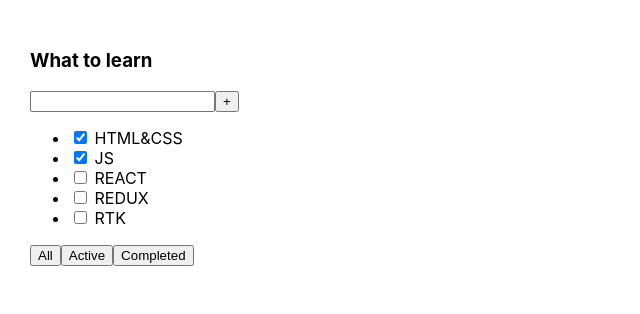
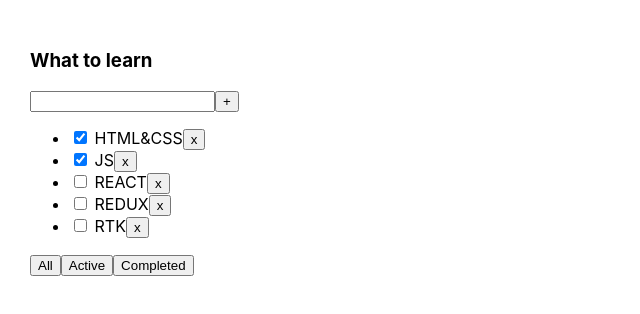
Before and after one commit to igor-minaev/todolist, a React (Vite) app: page / in a window 1280 px wide. Shown: the top 314 px of the page, without its empty margins (0-640 px from the left). Built offline with nearby package versions, Linux system fonts and the light colour scheme.

Commit message:
completed todolist lesson 2

```diff
--- a/src/App.tsx
+++ b/src/App.tsx
@@ -1,6 +1,10 @@
 import './App.css'
-import {TaskType, Todolist} from "./Todolist.tsx";
+import {Todolist} from "./Todolist.tsx";
 import {useState} from "react";
+import {getFilteredTasks} from "./utils.ts";
+import {FilterValuesType, TaskType} from "./types.ts";
+
+
 
 function App() {
     // data
@@ -14,10 +18,32 @@
         {id: 11, title: "RTK", isDone: false},
     ])
 
+    const [filter, setFilter] = useState<FilterValuesType>("all")
+
+    const deleteTask = (taskId: TaskType["id"]) => {
+        const nextState: TaskType[] = tasks.filter(t => t.id !== taskId)
+        setTasks(nextState)
+    }
+
+    const changeTodolistFilter = (filter: FilterValuesType) => {
+        setFilter(filter)
+    }
+
+    // const getFilteredTasks = () => {
+    //     let filteredTasks = tasks
+    //     if (filter === "active") {
+    //         filteredTasks = tasks.filter(t => !t.isDone)
+    //     }
+    //     if (filter === "completed") {
+    //         filteredTasks = tasks.filter(t => t.isDone)
+    //     }
+    //     return filteredTasks
+    // }
+
 
     return (
         <div className="app">
-            <Todolist title={todolistTitle} tasks={tasks}/>
+            <Todolist title={todolistTitle} tasks={getFilteredTasks(tasks, filter)} deleteTask={deleteTask} changeTodolistFilter={changeTodolistFilter}/>
         </div>
     )
 }
--- a/src/Button.tsx
+++ b/src/Button.tsx
@@ -2,10 +2,11 @@
 
 type ButtonType = {
     title: string
+    onClick?: () => void
 }
 
-export function Button({title}: ButtonType): JSX.Element {
+export function Button({title, onClick}: ButtonType): JSX.Element {
     return (
-        <button>{title}</button>
+        <button onClick={onClick}>{title}</button>
     )
 }
--- a/src/Todolist.tsx
+++ b/src/Todolist.tsx
@@ -1,23 +1,23 @@
 import {JSX} from "react";
 import {Button} from "./Button.tsx";
+import {FilterValuesType, TaskType} from "./types.ts";
 
 type PropsType = {
     title: string
     tasks: TaskType[]
+    deleteTask: (taskId: TaskType["id"]) => void
+    changeTodolistFilter: (filter: FilterValuesType) => void
 }
 
-export type TaskType = {
-    id: number
-    title: string
-    isDone: boolean
-}
-export const Todolist = ({title, tasks}: PropsType) => {
+
+export const Todolist = ({title, tasks, deleteTask, changeTodolistFilter}: PropsType) => {
 
     const tasksList: JSX.Element = tasks.length
         ? <ul>
             {tasks.map(task => (
                 <li key={task.id}>
                     <input type="checkbox" checked={task.isDone}/> <span>{task.title}</span>
+                    <Button title="x" onClick={() => deleteTask(task.id)}/>
                 </li>
             ))}
         </ul>
@@ -33,9 +33,9 @@
             </div>
             {tasksList}
             <div>
-                <Button title="All"/>
-                <Button title="Active"/>
-                <Button title="Completed"/>
+                <Button title="All" onClick={() => changeTodolistFilter("all")}/>
+                <Button title="Active" onClick={() => changeTodolistFilter("active")}/>
+                <Button title="Completed" onClick={() => changeTodolistFilter("completed")}/>
                 {/*<button>All</button>*/}
                 {/*<button>Active</button>*/}
                 {/*<button>Completed</button>*/}
--- /dev/null
+++ b/src/types.ts
@@ -0,0 +1,6 @@
+export type FilterValuesType = "all" | "active" | "completed"
+export type TaskType = {
+    id: number
+    title: string
+    isDone: boolean
+}
--- /dev/null
+++ b/src/utils.ts
@@ -0,0 +1,29 @@
+import {FilterValuesType, TaskType} from "./types.ts";
+
+export const getFilteredTasks = (tasks: TaskType[], filter: FilterValuesType): TaskType[] => {
+
+    // let filteredTasks = tasks
+    // if (filter === "active") {
+    //     filteredTasks = tasks.filter(t => !t.isDone)
+    // }
+    // if (filter === "completed") {
+    //     filteredTasks = tasks.filter(t => t.isDone)
+    // }
+    // return filteredTasks
+
+
+    // return filter === "active"
+    //     ? tasks.filter(t => !t.isDone)
+    //     : filter === "completed"
+    //         ? tasks.filter(t => t.isDone)
+    //         : tasks
+
+    switch (filter) {
+        case "active":
+            return tasks.filter(t => !t.isDone)
+        case "completed":
+            return tasks.filter(t => t.isDone)
+        default:
+            return tasks
+    }
+}
```
